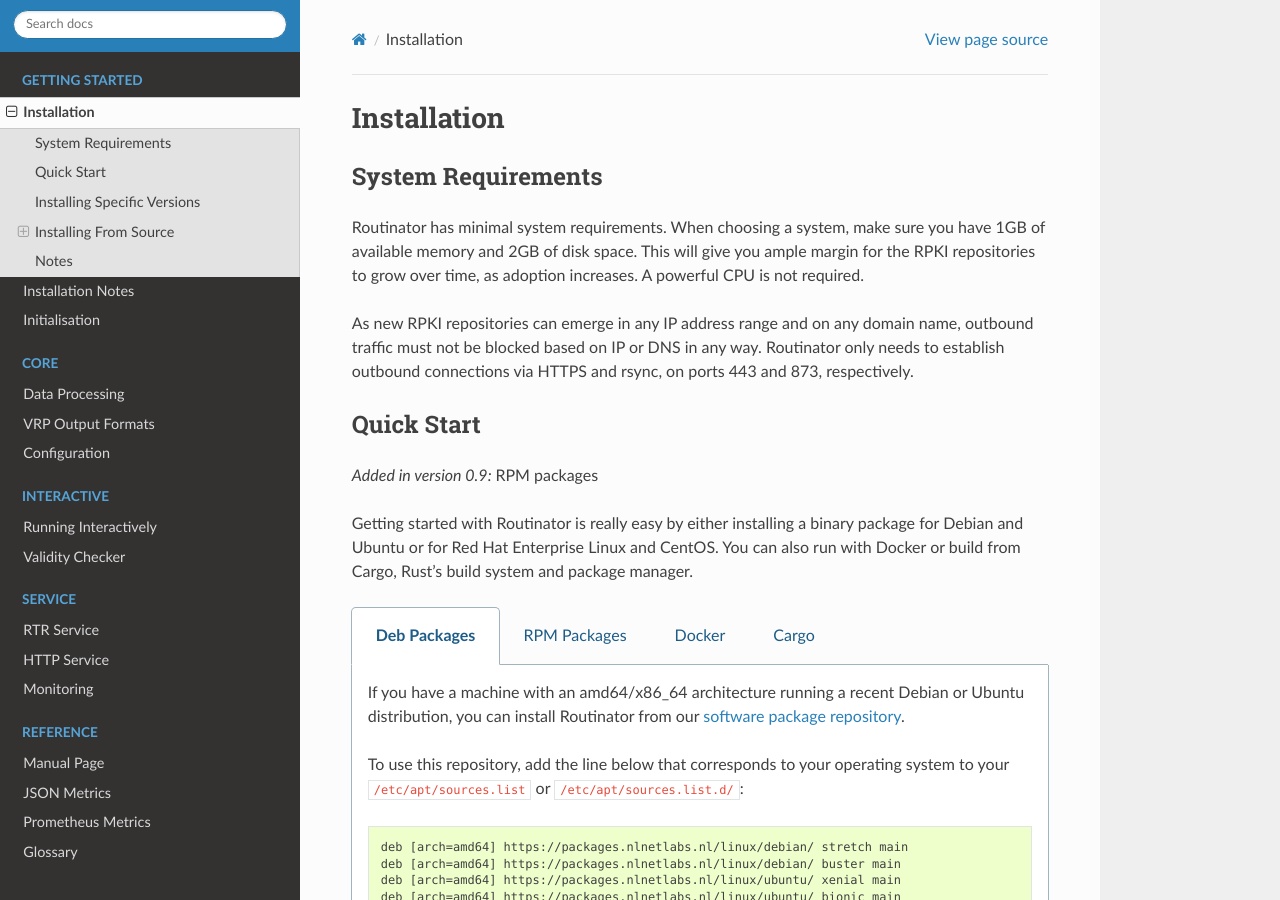
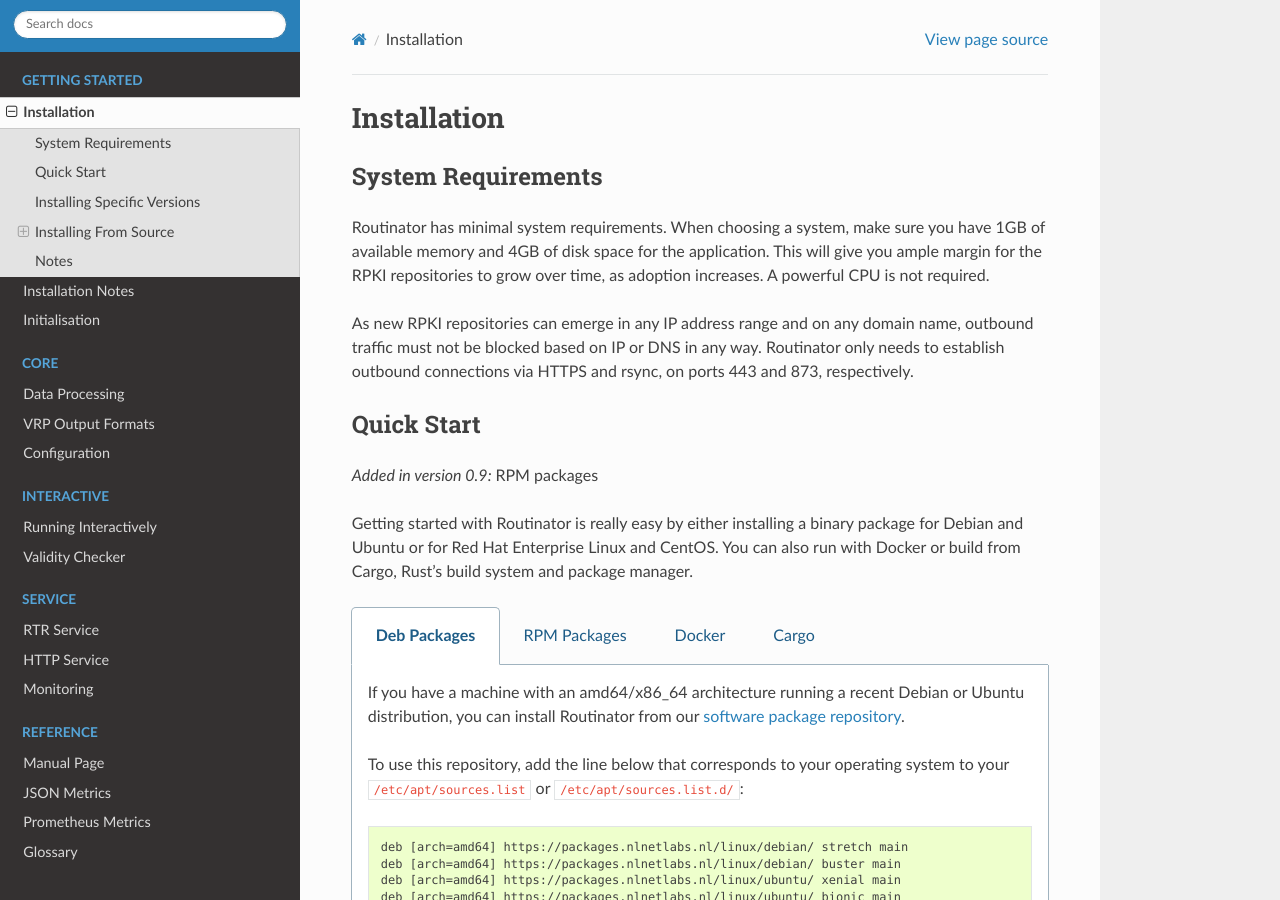
Before and after one commit to NLnetLabs/routinator, a Sphinx documentation site: the page built from source/installation.rst, in a window 1280 px wide and 900 px high. Built offline with Sphinx 7.4.7 and the Read the Docs theme 2.0.0, drawn with Linux system fonts in a browser that asks for light colours; pages that are not in the unit, such as notebooks, are missing from menus; the version number could not be read and is left out.

Commit message:
Up disk space reqs

```diff
--- a/source/installation.rst
+++ b/source/installation.rst
@@ -7,15 +7,14 @@
 -------------------
 
 Routinator has minimal system requirements. When choosing a system, make sure
-you have 1GB of available memory and 2GB of disk space. This will give you ample
-margin for the RPKI repositories to grow over time, as adoption increases. A
-powerful CPU is not required.
+you have 1GB of available memory and 4GB of disk space for the application. This
+will give you ample margin for the RPKI repositories to grow over time, as
+adoption increases. A powerful CPU is not required.
 
 As new RPKI repositories can emerge in any IP address range and on any domain
 name, outbound traffic must not be blocked based on IP or DNS in any way.
 Routinator only needs to establish outbound connections via HTTPS and rsync, on
 ports 443 and 873, respectively.
-
 
 Quick Start
 -----------
```
